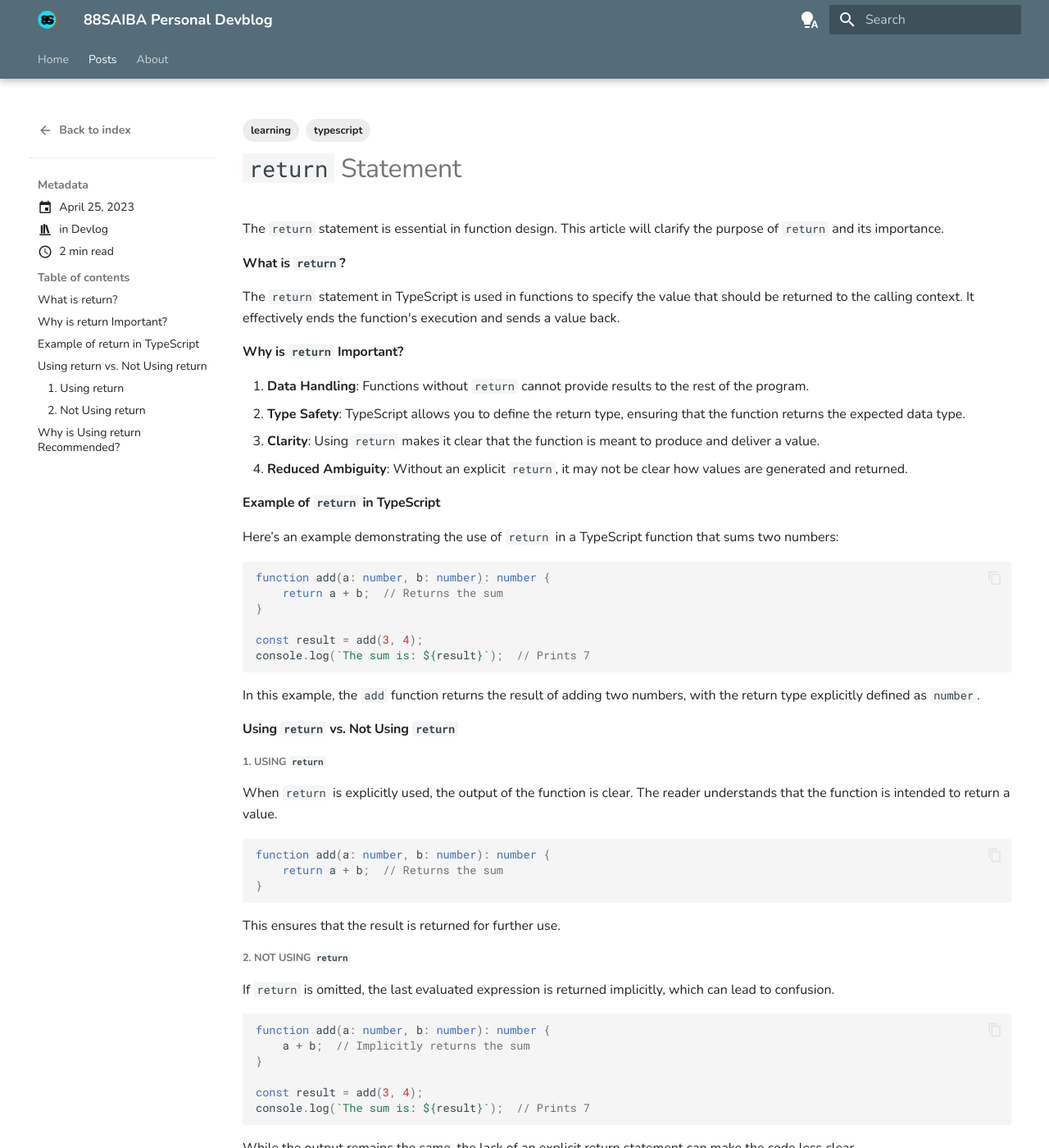
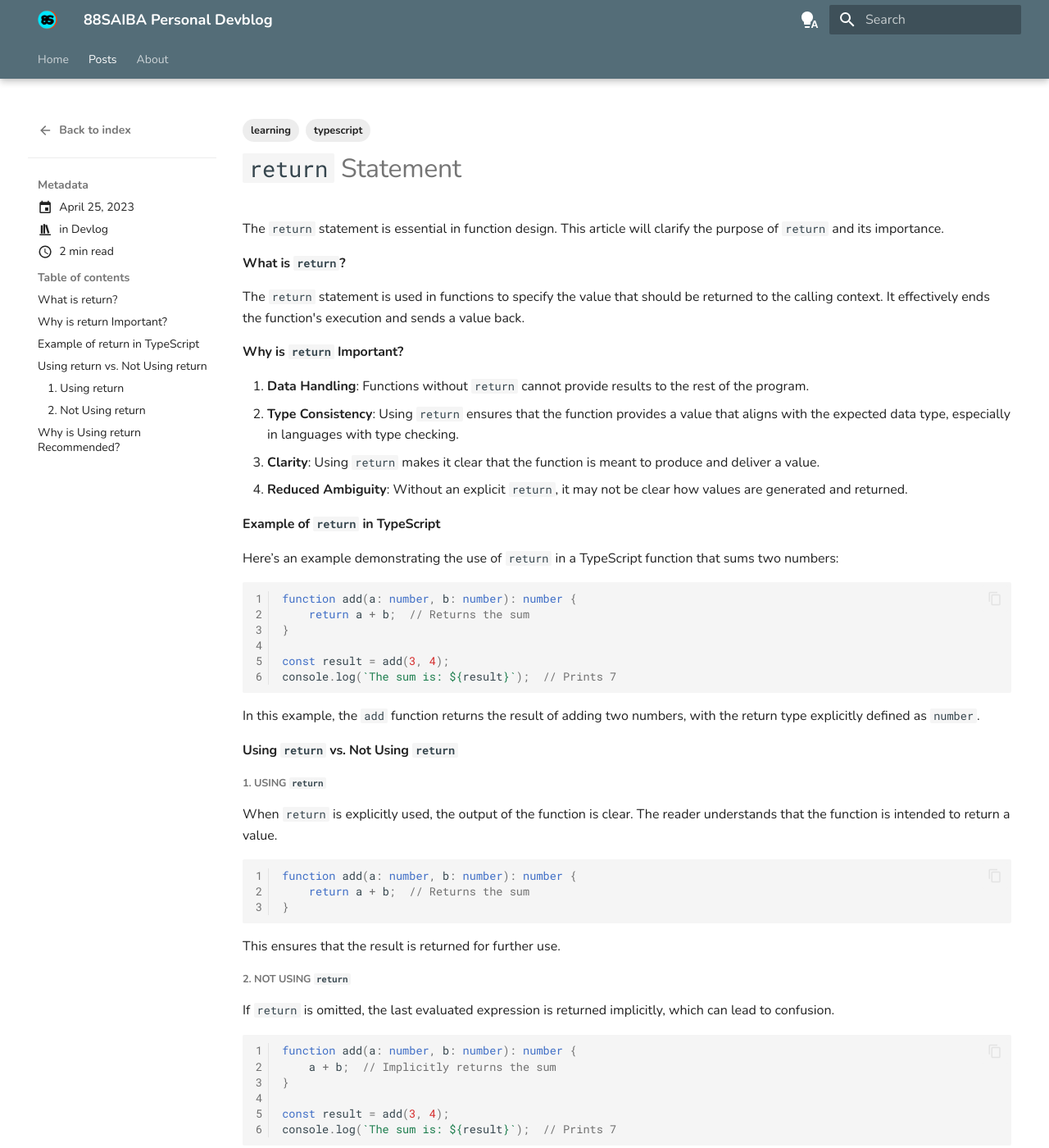
Before and after one commit to nokijfb/8389188babayagaisdfyigaqf, an MkDocs documentation site: the page built from docs/blog/posts/ts_return.md, in a window 1280 px wide and 1400 px high. Shown: the whole window at 82% size. Built offline with MkDocs 1.6.1 and Material for MkDocs 9.7.7, drawn with Linux system fonts in a browser that asks for light colours.

Commit message:
upd all articles

````diff
--- a/docs/blog/posts/ts_return.md
+++ b/docs/blog/posts/ts_return.md
@@ -15,12 +15,12 @@ The `return` statement is essential in function design. This article will clarif
 
 #### What is `return`?
 
-The `return` statement in TypeScript is used in functions to specify the value that should be returned to the calling context. It effectively ends the function's execution and sends a value back.
+The `return` statement is used in functions to specify the value that should be returned to the calling context. It effectively ends the function's execution and sends a value back.
 
 #### Why is `return` Important?
 
 1. **Data Handling**: Functions without `return` cannot provide results to the rest of the program.
-2. **Type Safety**: TypeScript allows you to define the return type, ensuring that the function returns the expected data type.
+2. **Type Consistency**: Using `return` ensures that the function provides a value that aligns with the expected data type, especially in languages with type checking.
 3. **Clarity**: Using `return` makes it clear that the function is meant to produce and deliver a value.
 4. **Reduced Ambiguity**: Without an explicit `return`, it may not be clear how values are generated and returned.
 
@@ -28,7 +28,7 @@ The `return` statement in TypeScript is used in functions to specify the value t
 
 Here’s an example demonstrating the use of `return` in a TypeScript function that sums two numbers:
 
-```typescript
+```typescript linenums="1"
 function add(a: number, b: number): number {
     return a + b;  // Returns the sum
 }
@@ -45,7 +45,7 @@ In this example, the `add` function returns the result of adding two numbers, wi
 
 When `return` is explicitly used, the output of the function is clear. The reader understands that the function is intended to return a value.
 
-```typescript
+```typescript linenums="1"
 function add(a: number, b: number): number {
     return a + b;  // Returns the sum
 }
@@ -57,7 +57,7 @@ This ensures that the result is returned for further use.
 
 If `return` is omitted, the last evaluated expression is returned implicitly, which can lead to confusion.
 
-```typescript
+```typescript linenums="1"
 function add(a: number, b: number): number {
     a + b;  // Implicitly returns the sum
 }
````
Also changed, not shown: docs/blog/posts/pl_return.md (+3 -3 lines), docs/blog/posts/subrutin.md (+5 -5 lines), docs/blog/posts/webperl.md (+5 -5 lines).
